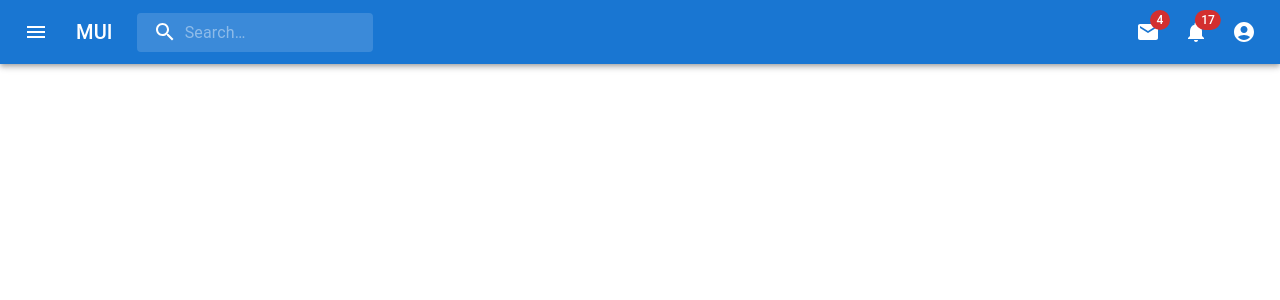
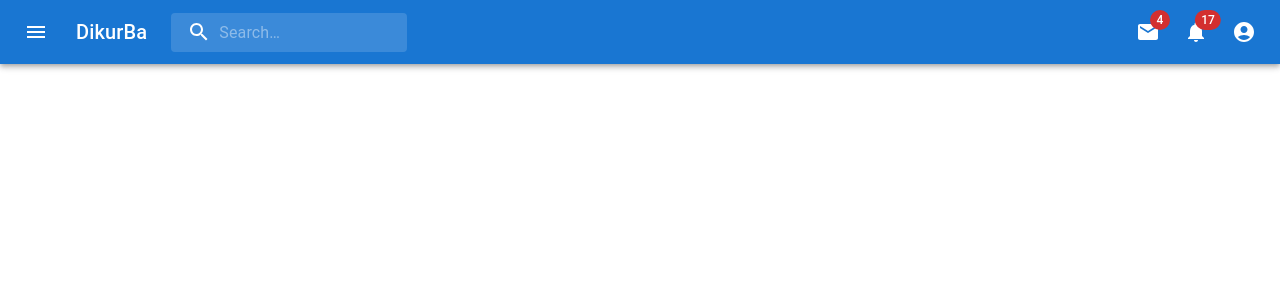
Before and after one commit to lucasriani/carrito, a React (Create React App) app: page / in a window 1280 px wide. Shown: the top 300 px of the page. Built offline with nearby package versions, Linux system fonts and the light colour scheme.

Commit message:
se agrego nombre

```diff
--- a/src/components/navbar/navbar.jsx
+++ b/src/components/navbar/navbar.jsx
@@ -17,10 +17,10 @@ import NotificationsIcon from '@mui/icons-material/Notifications';
 import MoreIcon from '@mui/icons-material/MoreVert';
 
 const Search = styled('div')(({ theme }) => ({
-  position: 'relative',
-  borderRadius: theme.shape.borderRadius,
-  backgroundColor: alpha(theme.palette.common.white, 0.15),
-  '&:hover': {
+position: 'relative',
+borderRadius: theme.shape.borderRadius,
+backgroundColor: alpha(theme.palette.common.white, 0.15),
+'&:hover': {
     backgroundColor: alpha(theme.palette.common.white, 0.25),
   },
   marginRight: theme.spacing(2),
@@ -173,7 +173,7 @@ export default function PrimarySearchAppBar() {
             component="div"
             sx={{ display: { xs: 'none', sm: 'block' } }}
           >
-            MUI
+            DikurBa
           </Typography>
           <Search>
             <SearchIconWrapper>
```
